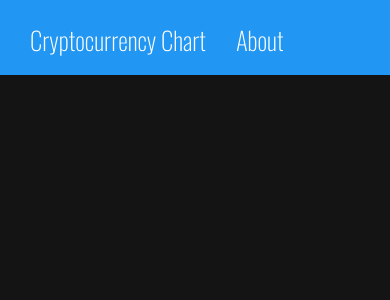
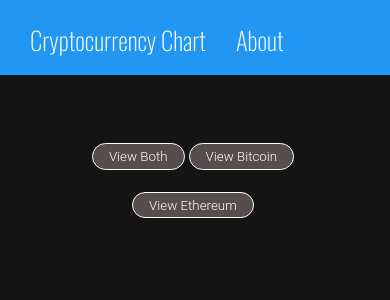
Before and after one commit to Ajaymueller/Angular-Crypto-Chart-App, an Angular app: page / in a window 390 px wide. Shown: the top 300 px of the page. Built offline with nearby package versions, Linux system fonts and the light colour scheme; no server answers.

Commit message:
buttons added and styled, chart styled, hostListener created to make chart more mobile friendly

```diff
--- a/src/app/components/crypto-chart/crypto-chart.component.css
+++ b/src/app/components/crypto-chart/crypto-chart.component.css
@@ -0,0 +1,46 @@
+#chart {
+    width: 80%;
+    height: 70%;
+    position: absolute;
+    text-align: center;
+}
+
+.chart-container {
+    margin: 50px;;
+}
+
+svg {
+    color: white;
+}
+
+.svg-container {
+    display: flex;
+    justify-content: center;
+}
+
+.button-div {
+    text-align: center;
+    margin-bottom: 32px;
+}
+
+button {
+    display: inline-block;
+    padding: 0.35em 1.2em;
+    border: 0.1em solid #FFFFFF;
+    margin: 0 0.3em 0.3em 0;
+    border-radius: 2em;
+    box-sizing: border-box;
+    text-decoration: none;
+    font-family: 'Roboto', sans-serif;
+    font-weight: 300;
+    text-align: center;
+    transition: all 0.2s;
+    background-color: #564D4D;
+    color: white;
+}
+
+button:hover {
+    color:#000000;
+    background-color: #FFFFFF;
+    cursor: pointer;
+}
--- a/src/app/components/crypto-chart/crypto-chart.component.html
+++ b/src/app/components/crypto-chart/crypto-chart.component.html
@@ -1,7 +1,10 @@
 <div class="chart-container">
     <div class="button-div">
+        <button type="button" (click)="changeChart('both')">View Both</button>
+        <button type="button" (click)="changeChart('bitcoin')">View Bitcoin</button>
+        <button type="button" (click)="changeChart('ethereum')">View Ethereum</button>
     </div>
-    <div>
-        <svg id="chart" ></svg>
+    <div class="svg-container">
+        <svg id="chart"></svg>
     </div>
 </div>
--- a/src/app/components/crypto-chart/crypto-chart.component.ts
+++ b/src/app/components/crypto-chart/crypto-chart.component.ts
@@ -1,4 +1,4 @@
-import { Component, ElementRef, OnInit, Type, ViewChild } from '@angular/core';
+import { Component, ElementRef, OnInit, Type, ViewChild, HostListener } from '@angular/core';
 import { ApidataService } from '../../services/apidata.service';
 import { HistoricPrice } from '../../models/historic.price'
 import { Source } from '../../models/source';
@@ -30,14 +30,27 @@ export class CryptoChartComponent implements OnInit {
   private svg: any;
   private line: any;
 
-  constructor(private Apidataservice: ApidataService,
+  constructor(private ApidataService: ApidataService,
     private container: ElementRef) {
       this.width = 960 - this.margin.left - this.margin.right;
       this.height = 500 - this.margin.top - this.margin.bottom;
     }
 
-  ngOnInit(): void {
+    @HostListener('window:resize', ['$event'])
+    onResize(event: any) {
+      event.target.innerWidth;
+      d3.selectAll("svg > *").remove();
+      this.createChart();
+    }
+
+
+    ngOnInit() {
       this.fetchBitcoinData();
+    }
+
+    changeChart(type: string) {
+      this.selectedType = type;
+      this.redrawChart();
     }
 
     createChart() {
@@ -46,8 +59,14 @@ export class CryptoChartComponent implements OnInit {
       this.drawLineAndPath();
     }
 
+
+    redrawChart() {
+      d3.selectAll("svg > *").remove();
+      this.createChart();
+    }
+
     fetchBitcoinData() {
-    this.Apidataservice.get(this.BITCOIN)
+      this.ApidataService.get(this.BITCOIN)
         .subscribe(res => {
           this.historicBitcoinData = res.Data.Data;
           this.fetchEthereumData();
@@ -57,7 +76,7 @@ export class CryptoChartComponent implements OnInit {
     }
 
     fetchEthereumData() {
-    this.Apidataservice.get(this.ETHEREUM)
+      this.ApidataService.get(this.ETHEREUM)
         .subscribe(res => {
           this.historicEthereumData = res.Data.Data;
           this.mergedData = [...this.historicBitcoinData, ...this.historicEthereumData];
@@ -67,20 +86,10 @@ export class CryptoChartComponent implements OnInit {
         })
     }
 
-  changeChart(type: string) {
-    this.selectedType = type;
-    this.redrawChart();
-  }
-
-  redrawChart() {
-    d3.selectAll("svg > *").remove();
-    this.createChart();
-  }
-
     private buildSvg() {
       this.svg = d3.select('svg')
         .append('g')
-      .attr('transform', 'translate(' + this.margin.left + ',' + this.margin.top + ')')
+        .attr('transform', 'translate(' + this.margin.left + ',' + this.margin.top + ')');
     }
 
     private addXandYAxis() {
@@ -104,16 +113,6 @@ export class CryptoChartComponent implements OnInit {
       this.svg.append('g')
         .attr('class', 'axis axis--y')
         .call(d3Axis.axisLeft(this.y));
-    this.svg.append("g")
-      .attr("class", "x axis")
-      .attr("transform", "translate(0," + this.height + ")")
-      .call(this.x)
-      .selectAll("text")
-      .attr("y", 0)
-      .attr("x", 9)
-      .attr("dy", ".35em")
-      .attr("transform", "rotate(90)")
-      .style("text-anchor", "start")
       this.svg.append("text")
         .attr("transform", "rotate(-90)")
         .attr("y", 0 - this.margin.left - 20)
@@ -122,6 +121,7 @@ export class CryptoChartComponent implements OnInit {
         .text("USD")
         .style("fill", "white")
     }
+
 
     private drawBitcoinLineGraph() {
       this.svg.append('path')
```
Lines whose indentation alone changed are shown as unchanged.
